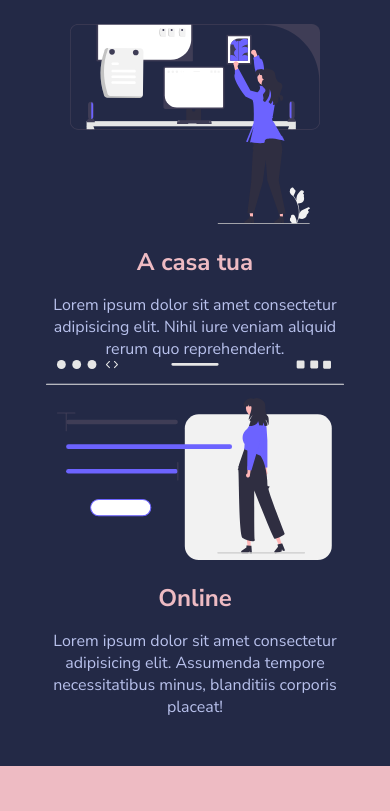
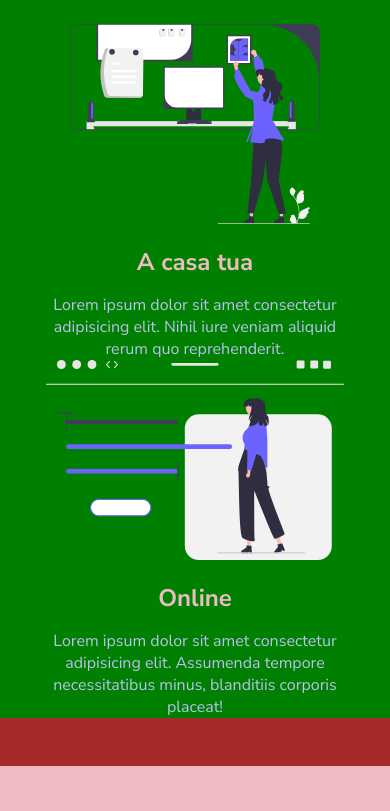
Before and after one commit to bonvi83/html-css-resp-wannabe, a plain HTML site: page index.html in a window 390 px wide. Shown: the part 209-1020 px from the top of the page. Drawn offline with Linux system fonts and the light colour scheme.

Commit message:
prova cambio background color

```diff
--- a/css/style.css
+++ b/css/style.css
@@ -161,4 +161,27 @@ img {
         width: 100%;
     }
 
+    /* provo a modificare il colore ma risulta na schifezza */
+
+    body {
+        background-color: yellow;
+    }
+
+    .why-us {
+        background-color: black;
+    }
+
+    main {
+        background-color: brown;
+    }
+
+    html {
+        background-color: orange;
+    }
+
+    .lessons,
+    .site-header {
+        background-color: green;
+    }
+
 }
```
